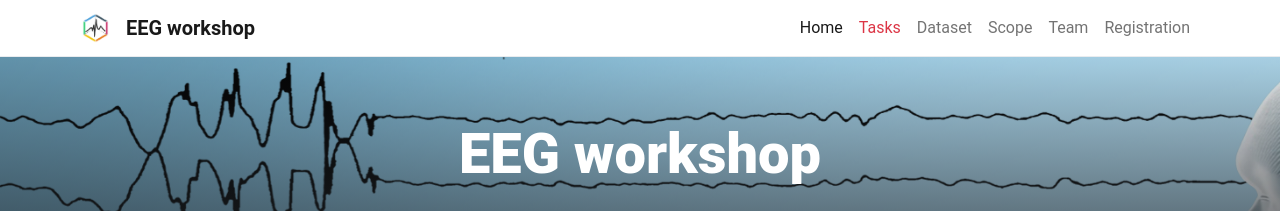
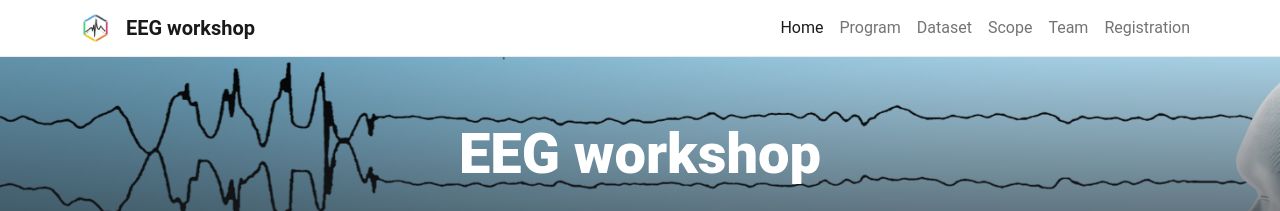
Before and after one commit to biomedepi/eegworkshop, a Jekyll site: the page built from pages/home.md, in a window 1280 px wide. Shown: the top 211 px of the page. Built offline with Jekyll 4.4.1, drawn with Linux system fonts in a browser that asks for light colours.

Commit message:
Update navigation.yml

```diff
--- a/_data/navigation.yml
+++ b/_data/navigation.yml
@@ -2,7 +2,7 @@
 
 - text: Home # Note that users can also reach the homepage by clicking the site's title on the left in the navbar
   href: /
-- text: Tasks
+- text: Program
   href: true
 - text: Dataset
   href: true
```
